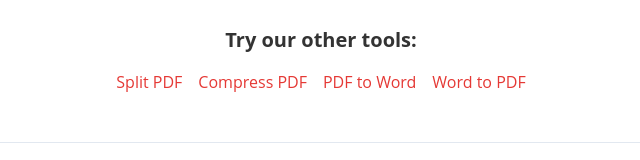
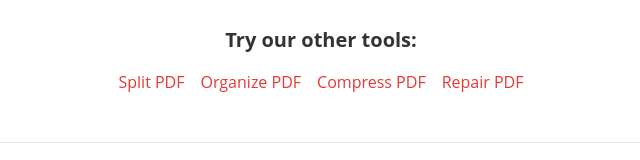
Before and after one commit to widhia-solanki/Pdfmingle, a Next.js app: page /merge-pdf in a window 1280 px wide. Shown: the part 985-1145 px from the top of the page, without its empty margins (319-959 px from the left). Built offline with nearby package versions, Linux system fonts and the light colour scheme.

Commit message:
Update tools.ts

```diff
--- a/src/constants/tools.ts
+++ b/src/constants/tools.ts
@@ -1,7 +1,8 @@
+
 import {
   FilePlus, Scissors, Archive, FileOutput, FileType, FileText,
   Unlock, Lock, RotateCw, FileImage, Image, FileKey2, FileDigit,
-  ScanLine, Scale
+  ScanLine, Scale, BookOpen, Link as LinkIcon, FileHeart, Files
 } from "lucide-react";
 
 export type ToolCategory = "Organize" | "Optimize" | "Convert" | "Edit" | "Security";
@@ -48,6 +49,19 @@ export const tools: Tool[] = [
     metaKeywords: "split pdf, pdf splitter, extract pdf pages, separate pdf",
     steps: [ "Select a PDF", "Choose the pages to extract", "Click Split", "Download your new files." ]
   },
+  {
+    value: "organize-pdf",
+    label: "Organize PDF",
+    h1: "Organize PDF Pages",
+    description: "Sort, add, and remove pages from your PDF document.",
+    category: "Organize",
+    icon: Files,
+    color: "text-amber-600",
+    metaTitle: "Organize PDF Pages Online - Sort & Delete | PDFMingle",
+    metaDescription: "Easily reorder, rotate, and delete pages in your PDF file online for free. Visual and simple to use.",
+    metaKeywords: "organize pdf, sort pdf pages, delete pdf pages, reorder pdf",
+    steps: [ "Upload your PDF", "Drag pages to reorder or delete them", "Click Organize", "Download the updated PDF." ]
+  },
 
   // --- OPTIMIZE CATEGORY ---
   {
@@ -62,6 +76,19 @@ export const tools: Tool[] = [
     metaDescription: "Reduce the file size of your PDF files online for free. Our PDF compressor is easy to use and preserves document quality.",
     metaKeywords: "compress pdf, pdf compressor, reduce pdf size, pdf optimizer",
     steps: [ "Select a PDF", "Choose a compression level", "Click Compress", "Download your smaller file." ]
+  },
+  {
+    value: "repair-pdf",
+    label: "Repair PDF",
+    h1: "Repair a Damaged PDF",
+    description: "Attempt to recover data from a corrupted or damaged PDF file.",
+    category: "Optimize",
+    icon: FileHeart,
+    color: "text-emerald-500",
+    metaTitle: "Repair PDF Online - Fix Corrupted PDF Files | PDFMingle",
+    metaDescription: "Try to fix and recover corrupted PDF files with our free online repair tool. Upload your damaged file and see if we can save it.",
+    metaKeywords: "repair pdf, fix pdf, corrupted pdf, damaged pdf",
+    steps: [ "Upload the damaged PDF file", "Click the Repair PDF button", "If successful, preview the recovered data", "Download your repaired file." ]
   },
 
   // --- CONVERT CATEGORY ---
@@ -116,6 +143,19 @@ export const tools: Tool[] = [
     metaDescription: "Combine JPG images into a PDF file. Adjust orientation and margins with our easy-to-use image to PDF converter.",
     metaKeywords: "jpg to pdf, convert jpg to pdf, image to pdf",
     steps: [ "Upload your JPG images", "Adjust order and settings", "Click Create PDF", "Download your document." ]
+  },
+  {
+    value: "html-to-pdf",
+    label: "HTML to PDF",
+    h1: "Convert HTML to PDF",
+    description: "Turn any public webpage into a high-quality PDF document.",
+    category: "Convert",
+    icon: LinkIcon,
+    color: "text-cyan-500",
+    metaTitle: "Convert HTML to PDF Online - Webpage to PDF | PDFMingle",
+    metaDescription: "Easily convert any live webpage to a PDF document by simply pasting the URL. Free, fast, and no installation needed.",
+    metaKeywords: "html to pdf, webpage to pdf, url to pdf",
+    steps: [ "Paste the URL of the webpage", "Adjust page settings if needed", "Click Convert to PDF", "Download your PDF file." ]
   },
 
   // --- EDIT CATEGORY ---
```
